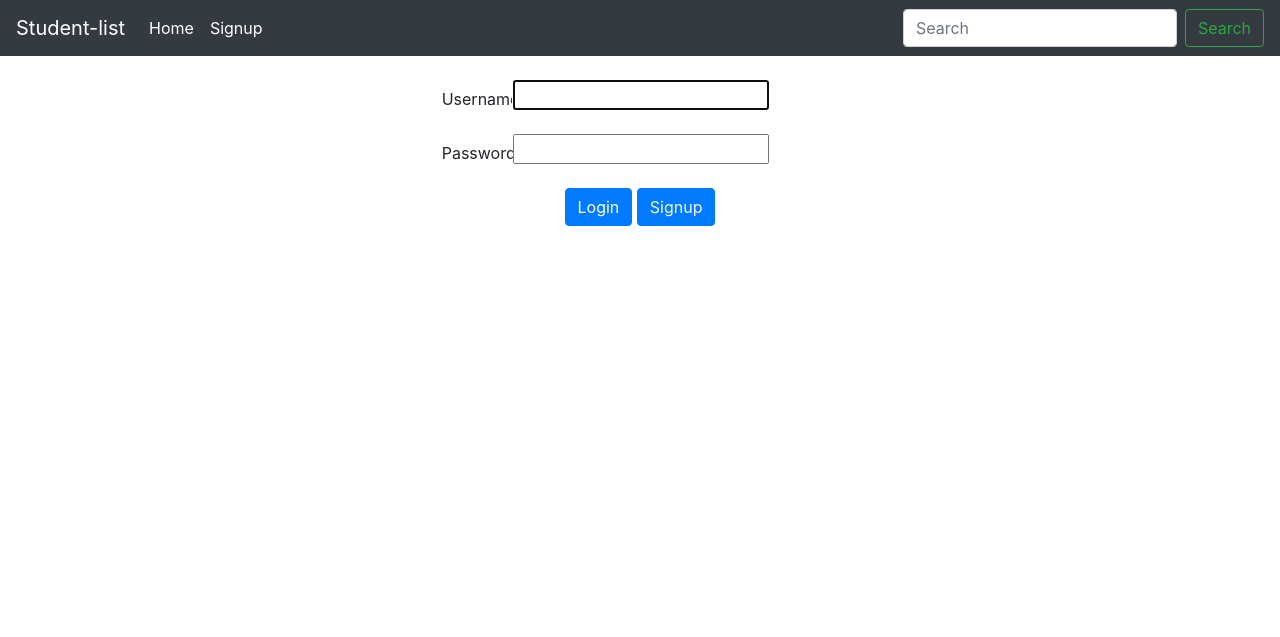
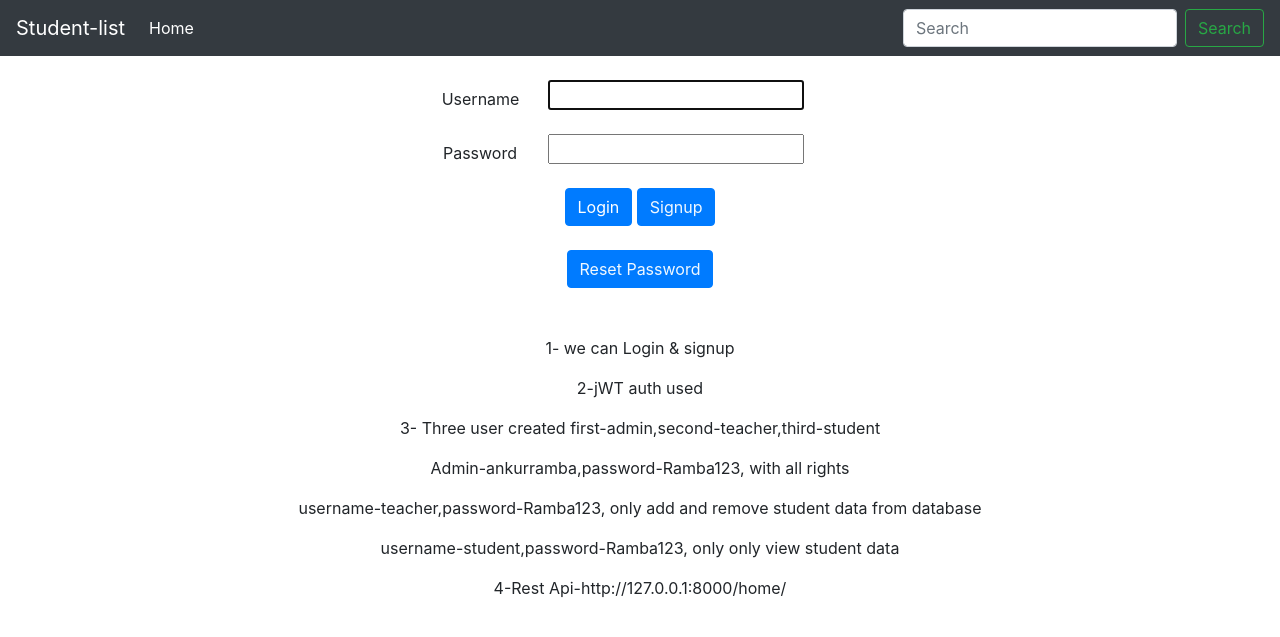
Before and after one commit to ankurramba91/Djangotest, a Django app: page / in a window 1280 px wide. Shown: the top 637 px of the page. Run offline with Django 3.2, Linux system fonts and the light colour scheme; some libraries are stand-ins or nearby versions.

Commit message:
forth commit

```diff
--- a/myclass/templates/myclass/login.html
+++ b/myclass/templates/myclass/login.html
@@ -21,11 +21,9 @@
         <div class="collapse navbar-collapse" id="navbarSupportedContent">
           <ul class="navbar-nav mr-auto">
             <li class="nav-item active">
-              <a class="nav-link" href="#">Home <span class="sr-only">(current)</span></a>
+              <a class="nav-link" href="/">Home <span class="sr-only">(current)</span></a>
             </li>
-            <li class="nav-item active">
-                <a class="nav-link" href="#">Signup <span class="sr-only">(current)</span></a>
-              </li>
+
           </ul>
 
           <form class="form-inline my-2 my-lg-0">
@@ -51,22 +49,34 @@
         <form  action="" method="POST">
           {% csrf_token %}
             <div class="form-group row">
-                <label for="exampleFormControlInput1" class="col-sm-2 col-form-label">Username</label>
-                <div class="col-sm-8">
+                <label for="exampleFormControlInput1" class="col-sm-3 col-form-label">Username</label>
+                <div class="col-sm-4">
                   {{form.username}}
 
                 </div>
             </div>
             <div class="form-group row">
-                <label for="inputPassword" class="col-sm-2 col-form-label">Password</label>
-                <div class="col-sm-8">
+                <label for="inputPassword" class="col-sm-3 col-form-label">Password</label>
+                <div class="col-sm-4">
                   {{form.password}}
 
                 </div>
             </div>
             <button type="submit" class="btn btn-primary">Login</button>
-            <button type="submit" class="btn btn-primary" ><a href="signup/" style="color: aliceblue; text-decoration: none;">Signup</a></button>
+            <button type="submit" class="btn btn-primary" ><a href="signup/" style="color: aliceblue; text-decoration: none;">Signup</a></button><br><br>
+            <button type="submit" class="btn btn-primary" ><a href="http://127.0.0.1:8000/reset_password/" style="color: aliceblue; text-decoration: none;">Reset Password</a></button>
         </form>
+
+    </div>
+
+    <div class="my-5 text-center">
+      <p>1- we can Login & signup</p>
+      <p>2-jWT auth used</p>
+      <p>3- Three user created first-admin,second-teacher,third-student</p>
+      <p>Admin-ankurramba,password-Ramba123, with all rights</p>
+      <p>username-teacher,password-Ramba123, only add and remove student data from database</p>
+      <p>username-student,password-Ramba123, only only view student data</p>
+      <p>4-Rest Api-http://127.0.0.1:8000/home/</p>
     </div>
 
 
--- /dev/null
+++ b/myclass/templates/myclass/password_reset_done.html
@@ -0,0 +1,5 @@
+<h3>Password reset complete</h3>
+
+<p>Your password has been set. You may go ahead and log in now.</p>
+
+<a href="/">Log in</a>
--- /dev/null
+++ b/myclass/templates/myclass/password_reset_sent.html
@@ -0,0 +1,6 @@
+<h3>Password reset sent</h3>
+
+
+<p>We’ve emailed you instructions for setting your password, if an account exists with the email you entered. You should receive them shortly.</p>
+
+<p>If you don’t receive an email, please make sure you’ve entered the address you registered with, and check your spam folder.</p>
--- a/schoolmanagement/urls.py
+++ b/schoolmanagement/urls.py
@@ -19,17 +19,34 @@ from rest_framework import routers
 from myclass.views import studentViewset
 from myclass import views
 from django.contrib.auth import views as authentication_views
+from rest_framework_simplejwt.views import TokenObtainPairView, TokenRefreshView
 
 
+#for rest API
 router = routers.DefaultRouter()
 router.register('myclass',studentViewset)
 
 urlpatterns = [
     path('admin/', admin.site.urls),
+
+    #for rest API
     path('home/',include(router.urls)),
     path('index/', views.studentlist,name='studentlist'),
+
+    #path  for user  login and logout
     path('signup/', views.signup,name='signup'),
     path('',authentication_views.LoginView.as_view(template_name='myclass/login.html'),name='login'),
-    path('logout/',views.logout,name='logout')
+    path('logout/',views.logout,name='logout'),
+
+    #creating path for Reset Password
+    path('reset_password/', authentication_views.PasswordResetView.as_view(template_name='myclass/password_reset.html'),name='reset_password'),
+    path('reset_password_sent/', authentication_views.PasswordResetDoneView.as_view(template_name='myclass/password_reset_done.html'), name='password_reset_done'),
+    path('reset/<uidb64>/<token>/', authentication_views.PasswordResetConfirmView.as_view(template_name='myclass/password_reset_form.html'), name='password_reset_confirm'),
+    path('reset_password_complete/', authentication_views.PasswordResetCompleteView.as_view(template_name='myclass/password_reset_sent.html'), name='password_reset_complete'),
+
+    #creating path for JWT Auth
+    path('api/token/',TokenObtainPairView.as_view()),
+    path('api/token/refresh/',TokenRefreshView.as_view()),
+
 
 ]
```
Also changed, not shown: myclass/templates/myclass/index.html (+26 -3 lines), myclass/templates/myclass/password_reset.html (added, +11 -0 lines), myclass/templates/myclass/password_reset_form.html (added, +11 -0 lines), myclass/views.py (+0 -19 lines), schoolmanagement/settings.py (+22 -0 lines), myclass/serializers.py (line endings or trailing spaces).
